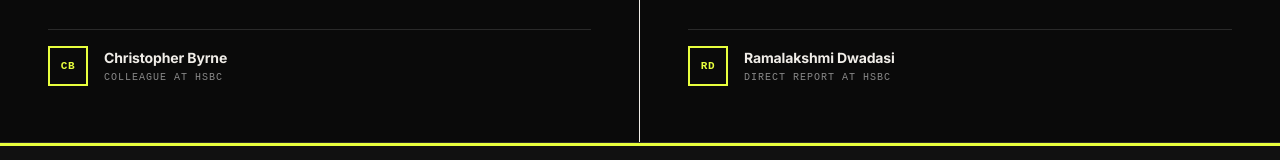
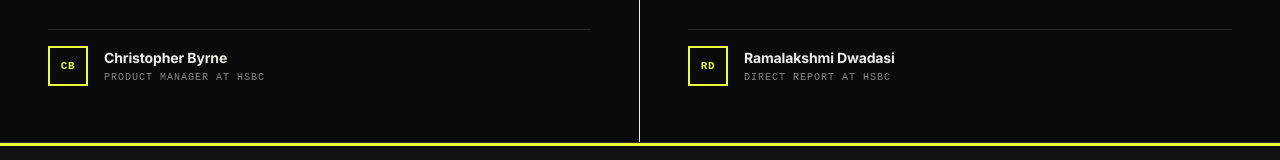
Before and after one commit to naekyoung-oss/v0-design-lead-portfolio, a Next.js app: page / in a window 1280 px wide. Shown: the part 1411-1571 px from the top of the page. Built offline with nearby package versions, Linux system fonts and the light colour scheme.

Commit message:
Update Christopher Byrne's role from Colleague to Product Manager at HSBC

```diff
--- a/components/portfolio/testimonials.tsx
+++ b/components/portfolio/testimonials.tsx
@@ -7,7 +7,7 @@ const testimonials = [
     quote:
       "Naekyoung was tremendous at guiding the design team and it was great to see her progress to the position Product Design Lead whilst we worked together, which she fully deserved to recognise her impact. She made a fantastic impression in ensuring the development team had everything they needed to be able to deliver great experiences to our customers through co-ordinating the designers and their work. Additional to this Naekyoung brings brilliant ideas to enhance the customer experience within journeys, from the conception of run ahead work right through to minor tweaks later such as defects raised. I'm sure Naekyoung will have a considerable influence on colleagues & end users wherever she goes for a long time to come, and make a great success of it.",
     author: "Christopher Byrne",
-    relationship: "Colleague at HSBC",
+    relationship: "Product Manager at HSBC",
     initial: "CB",
   },
   {
```
